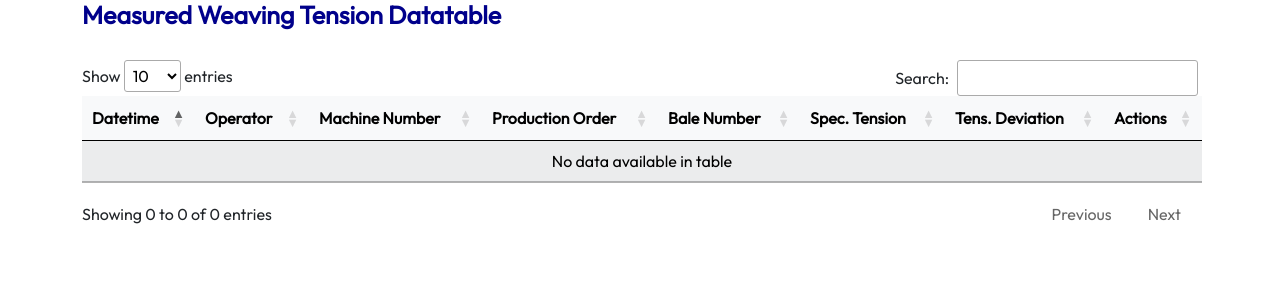
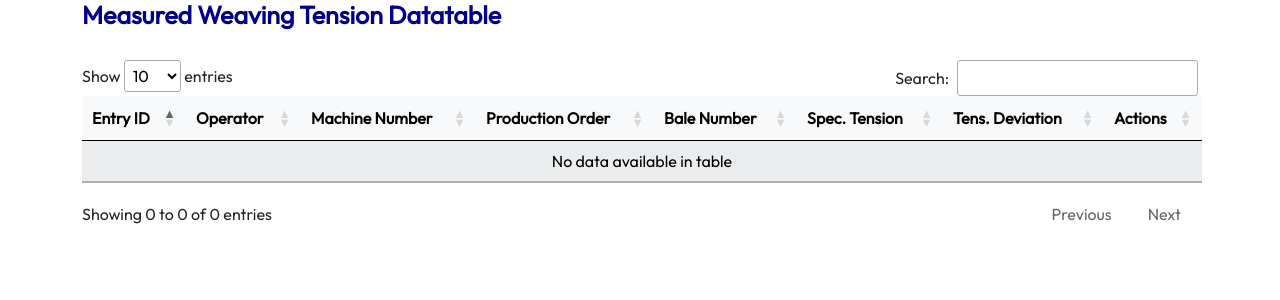
Before and after one commit to luzikato-02/tensionDataRecorder, a Flask app: page /showcase in a window 1280 px wide. Shown: the part 362-662 px from the top of the page. Run offline with Flask 3, Linux system fonts and the light colour scheme; data that the repository does not hold is empty; some libraries are stand-ins or nearby versions.

Commit message:
Attempted to fix entry ID issue

```diff
--- a/api/app.py
+++ b/api/app.py
@@ -195,4 +195,4 @@ if __name__ == '__main__':
     with app.app_context():  # Enter the application context
         # drop_tables()
         create_tables()
-    app.run(debug=False)
+    app.run(debug=True)
--- a/api/static/js/show_db.js
+++ b/api/static/js/show_db.js
@@ -33,7 +33,7 @@ $(document).ready(function () {
       dataSrc: "", // Data will be retrieved from this URL
     },
     columns: [
-      { data: "datetime" },
+      { data: "id" },
       { data: "operator" },
       { data: "machine_number" },
       { data: "production_order" },
--- a/api/templates/showcase.html
+++ b/api/templates/showcase.html
@@ -194,7 +194,7 @@
         >
           <thead>
             <tr>
-              <th>Datetime</th>
+              <th>Entry ID</th>
               <th>Operator</th>
               <th>Machine Number</th>
               <th>Production Order</th>
```
